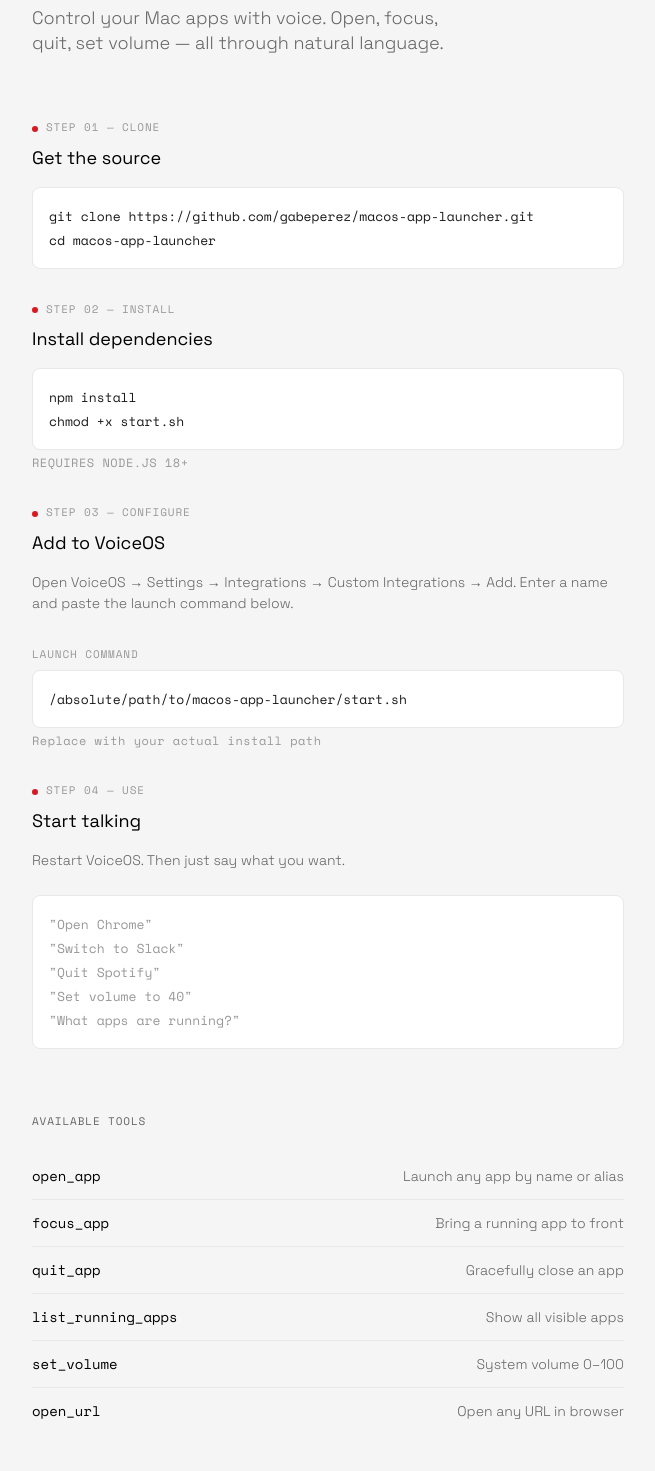
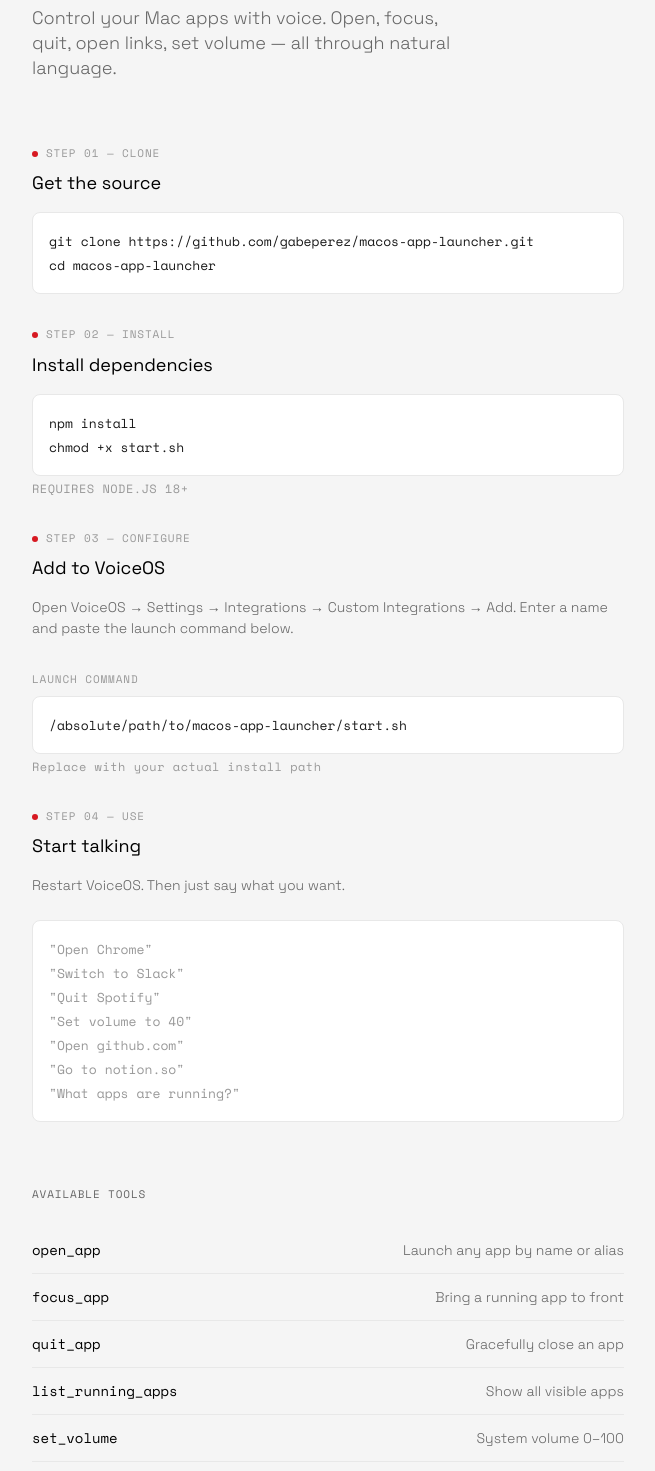
Before and after one commit to gabeperez/macos-app-launcher, a website: page docs/voiceos.html in a window 1280 px wide. Shown: the part 241-1712 px from the top of the page, without its empty margins (312-967 px from the left). Drawn offline with nearby package versions, Linux system fonts and the light colour scheme; a web font is replaced by a local one.

Commit message:
Highlight open_url capability across all docs (#6)
Co-authored-by: Claude Opus 4.6 <noreply@anthropic.com>

```diff
--- a/docs/voiceos.html
+++ b/docs/voiceos.html
@@ -6,7 +6,7 @@
   <title>Install macOS App Launcher for VoiceOS</title>
   <meta name="description" content="Add macOS app launching to VoiceOS in under 2 minutes.">
   <meta property="og:title" content="macOS App Launcher for VoiceOS">
-  <meta property="og:description" content="Control your Mac apps with voice. Open, focus, quit — instantly.">
+  <meta property="og:description" content="Control your Mac apps with voice. Open, focus, quit apps and open links — instantly.">
   <meta property="og:image" content="https://gabeperez.github.io/macos-app-launcher/og/voiceos-og.png">
   <meta property="og:type" content="website">
   <link rel="preconnect" href="https://fonts.googleapis.com">
@@ -305,7 +305,7 @@
     <section class="hero">
       <div class="hero-label" data-i18n="hero_label">MACOS APP LAUNCHER / INSTALL GUIDE</div>
       <h1 class="hero-title">VoiceOS</h1>
-      <p class="hero-subtitle" data-i18n="hero_subtitle">Control your Mac apps with voice. Open, focus, quit, set volume — all through natural language.</p>
+      <p class="hero-subtitle" data-i18n="hero_subtitle">Control your Mac apps with voice. Open, focus, quit, open links, set volume — all through natural language.</p>
     </section>
 
     <section class="steps">
@@ -369,7 +369,7 @@ chmod +x start.sh</code></div>
       </div>
       <div class="tool-row">
         <span class="tool-name">open_url</span>
-        <span class="tool-desc" data-i18n="tool_url">Open any URL in browser</span>
+        <span class="tool-desc" data-i18n="tool_url">Open any URL in browser (adds https:// automatically)</span>
       </div>
     </section>
 
@@ -384,7 +384,7 @@ chmod +x start.sh</code></div>
       en: {
         back: '< MACOS APP LAUNCHER',
         hero_label: 'MACOS APP LAUNCHER / INSTALL GUIDE',
-        hero_subtitle: 'Control your Mac apps with voice. Open, focus, quit, set volume \u2014 all through natural language.',
+        hero_subtitle: 'Control your Mac apps with voice. Open, focus, quit, open links, set volume \u2014 all through natural language.',
         step1_label: 'STEP 01 \u2014 CLONE',
         step1_title: 'Get the source',
         step2_label: 'STEP 02 \u2014 INSTALL',
@@ -398,19 +398,19 @@ chmod +x start.sh</code></div>
         step4_label: 'STEP 04 \u2014 USE',
         step4_title: 'Start talking',
         step4_desc: 'Restart VoiceOS. Then just say what you want.',
-        voice_examples: ['"Open Chrome"', '"Switch to Slack"', '"Quit Spotify"', '"Set volume to 40"', '"What apps are running?"'],
+        voice_examples: ['"Open Chrome"', '"Switch to Slack"', '"Quit Spotify"', '"Set volume to 40"', '"Open github.com"', '"Go to notion.so"', '"What apps are running?"'],
         tools_label: 'AVAILABLE TOOLS',
         tool_open: 'Launch any app by name or alias',
         tool_focus: 'Bring a running app to front',
         tool_quit: 'Gracefully close an app',
         tool_list: 'Show all visible apps',
         tool_volume: 'System volume 0\u2013100',
-        tool_url: 'Open any URL in browser',
+        tool_url: 'Open any URL in browser (adds https:// automatically)',
       },
       ja: {
         back: '< MACOS APP LAUNCHER',
         hero_label: 'MACOS APP LAUNCHER / \u30A4\u30F3\u30B9\u30C8\u30FC\u30EB\u30AC\u30A4\u30C9',
-        hero_subtitle: '\u97F3\u58F0\u3067Mac\u30A2\u30D7\u30EA\u3092\u64CD\u4F5C\u3002\u8D77\u52D5\u30FB\u30D5\u30A9\u30FC\u30AB\u30B9\u30FB\u7D42\u4E86\u30FB\u97F3\u91CF\u8A2D\u5B9A \u2014 \u3059\u3079\u3066\u81EA\u7136\u8A00\u8A9E\u3067\u3002',
+        hero_subtitle: '\u97F3\u58F0\u3067Mac\u30A2\u30D7\u30EA\u3092\u64CD\u4F5C\u3002\u8D77\u52D5\u30FB\u30D5\u30A9\u30FC\u30AB\u30B9\u30FB\u7D42\u4E86\u30FB\u30EA\u30F3\u30AF\u3092\u958B\u304F\u30FB\u97F3\u91CF\u8A2D\u5B9A \u2014 \u3059\u3079\u3066\u81EA\u7136\u8A00\u8A9E\u3067\u3002',
         step1_label: '\u30B9\u30C6\u30C3\u30D701 \u2014 \u30AF\u30ED\u30FC\u30F3',
         step1_title: '\u30BD\u30FC\u30B9\u3092\u53D6\u5F97',
         step2_label: '\u30B9\u30C6\u30C3\u30D702 \u2014 \u30A4\u30F3\u30B9\u30C8\u30FC\u30EB',
@@ -424,14 +424,14 @@ chmod +x start.sh</code></div>
         step4_label: '\u30B9\u30C6\u30C3\u30D704 \u2014 \u4F7F\u7528',
         step4_title: '\u8A71\u3057\u304B\u3051\u308B\u3060\u3051',
         step4_desc: 'VoiceOS\u3092\u518D\u8D77\u52D5\u3002\u3042\u3068\u306F\u8A71\u3059\u3060\u3051\u3067\u3059\u3002',
-        voice_examples: ['\u300CChrome\u3092\u958B\u3044\u3066\u300D', '\u300CSlack\u306B\u5207\u308A\u66FF\u3048\u300D', '\u300CSpotify\u3092\u7D42\u4E86\u300D', '\u300C\u97F3\u91CF\u309240\u306B\u300D', '\u300C\u4ECA\u958B\u3044\u3066\u308B\u30A2\u30D7\u30EA\u306F\uFF1F\u300D'],
+        voice_examples: ['\u300CChrome\u3092\u958B\u3044\u3066\u300D', '\u300CSlack\u306B\u5207\u308A\u66FF\u3048\u300D', '\u300CSpotify\u3092\u7D42\u4E86\u300D', '\u300C\u97F3\u91CF\u309240\u306B\u300D', '\u300Cgithub.com\u3092\u958B\u3044\u3066\u300D', '\u300Cnotion.so\u306B\u884C\u3063\u3066\u300D', '\u300C\u4ECA\u958B\u3044\u3066\u308B\u30A2\u30D7\u30EA\u306F\uFF1F\u300D'],
         tools_label: '\u5229\u7528\u53EF\u80FD\u306A\u30C4\u30FC\u30EB',
         tool_open: '\u540D\u524D\u307E\u305F\u306F\u30A8\u30A4\u30EA\u30A2\u30B9\u3067\u30A2\u30D7\u30EA\u3092\u8D77\u52D5',
         tool_focus: '\u5B9F\u884C\u4E2D\u306E\u30A2\u30D7\u30EA\u3092\u524D\u9762\u306B\u8868\u793A',
         tool_quit: '\u30A2\u30D7\u30EA\u3092\u6B63\u5E38\u7D42\u4E86',
         tool_list: '\u8868\u793A\u4E2D\u306E\u30A2\u30D7\u30EA\u3092\u4E00\u89A7\u8868\u793A',
         tool_volume: '\u30B7\u30B9\u30C6\u30E0\u97F3\u91CF 0\u301C100',
-        tool_url: '\u30D6\u30E9\u30A6\u30B6\u3067URL\u3092\u958B\u304F',
+        tool_url: '\u30D6\u30E9\u30A6\u30B6\u3067URL\u3092\u958B\u304F\uFF08https://\u81EA\u52D5\u4ED8\u4E0E\uFF09',
       }
     };
 
```
Also changed, not shown: docs/index.html (+8 -8 lines), README.md.
